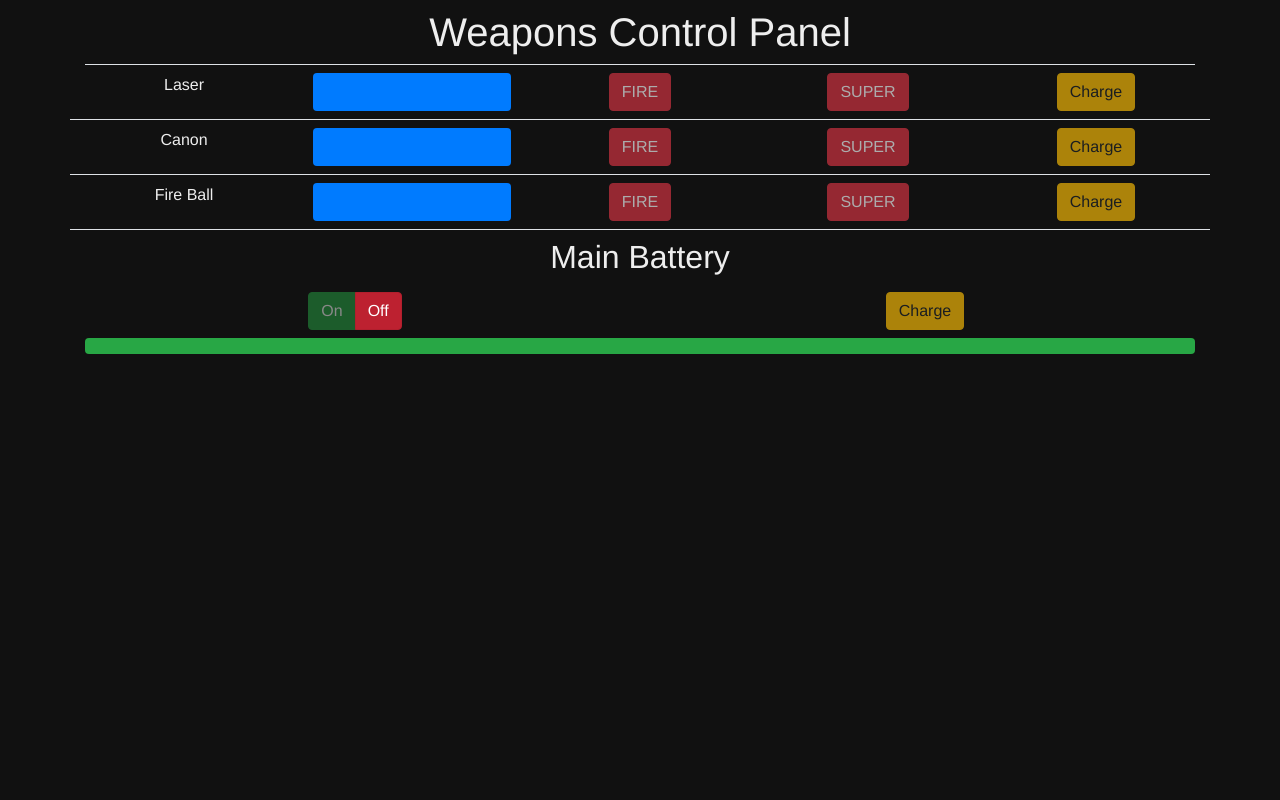
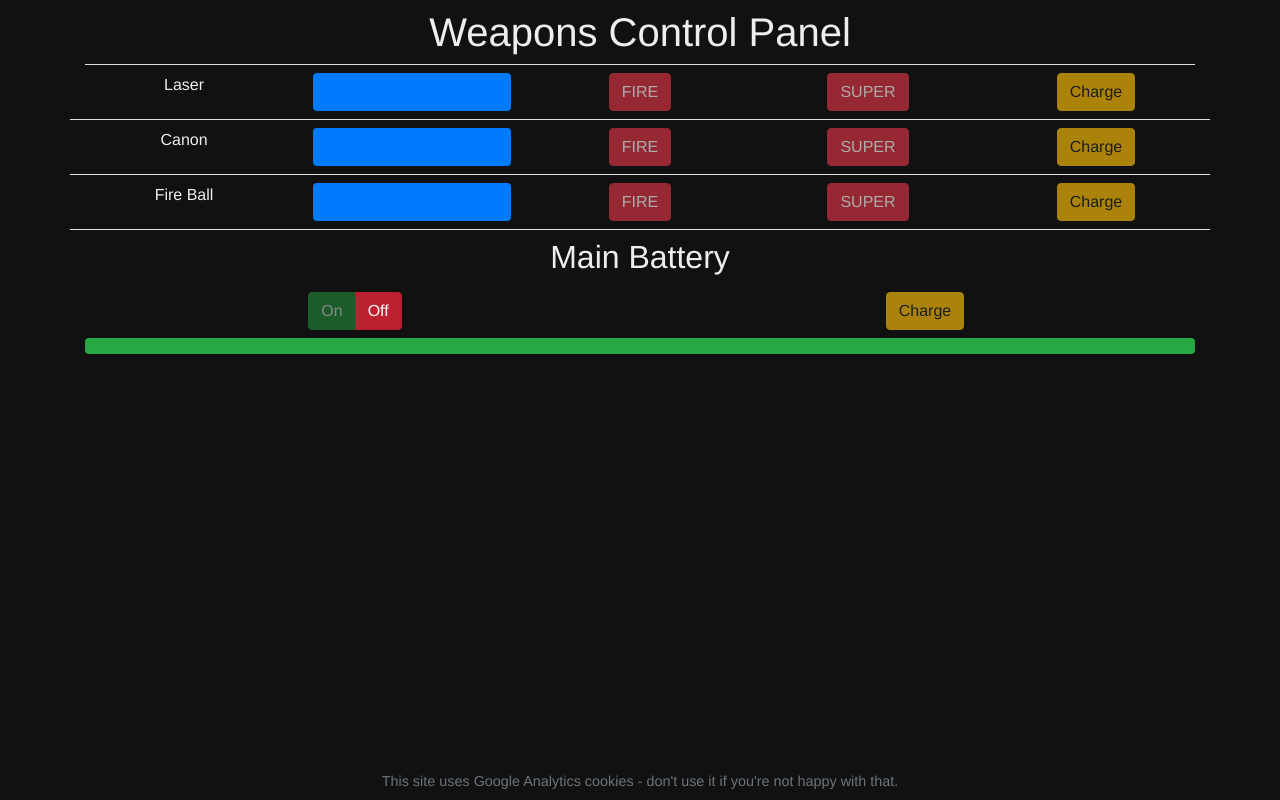
Before and after one commit to Willshaw/travel-control-panel, a Vue app: page / in a window 1280 px wide. Built offline with nearby package versions, Linux system fonts and the light colour scheme.

Commit message:
add GA, add cookie footer

```diff
--- a/package.json
+++ b/package.json
@@ -1,6 +1,6 @@
 {
-  "name": "travel-control-panel",
-  "version": "0.1.0",
+  "name": "weapons-control-panel",
+  "version": "1.0.0",
   "private": true,
   "scripts": {
     "serve": "vue-cli-service serve",
--- a/public/index.html
+++ b/public/index.html
@@ -1,22 +1,28 @@
 <!DOCTYPE html>
 <html lang="en">
+
 <head>
+	<!-- Global site tag (gtag.js) - Google Analytics -->
+	<script async src="https://www.googletagmanager.com/gtag/js?id=UA-30502721-4"></script>
+	<script>
+		window.dataLayer = window.dataLayer || [];
+      function gtag(){dataLayer.push(arguments);}
+      gtag('js', new Date());
+
+      gtag('config', 'UA-30502721-4');
+	</script>
 	<meta charset="utf-8" />
 	<meta http-equiv="X-UA-Compatible" content="IE=edge" />
-    <meta
-      name="viewport"
-      content="width=device-width,initial-scale=1.0,user-scalable=no"
-    />
+	<meta name="viewport" content="width=device-width,initial-scale=1.0,user-scalable=no" />
 	<link rel="manifest" href="manifest.json" />
 	<link rel="icon" href="<%= BASE_URL %>favicon.ico" />
-    <title>codesandbox</title>
+	<title>Weapons Control Panel</title>
 </head>
+
 <body>
 	<noscript>
-      <strong
-        >We're sorry but codesandbox doesn't work properly without JavaScript
-        enabled. Please enable it to continue.</strong
-      >
+		<strong>We're sorry but codesandbox doesn't work properly without JavaScript
+			enabled. Please enable it to continue.</strong>
 	</noscript>
 	<div id="app"></div>
 	<!-- built files will be auto injected -->
@@ -29,4 +35,5 @@
       });
     }
 </script>
+
 </html>
--- a/src/App.vue
+++ b/src/App.vue
@@ -1,10 +1,13 @@
 <template>
   <div id="app" class="control-panel container">
+    <!-- title row -->
     <div class="row">
       <div class="col">
         <h1 class="mt-2 pb-2 mb-2 border-bottom">Weapons Control Panel</h1>
       </div>
     </div>
+
+    <!-- controls -->
     <div class="row">
       <div class="col">
         <Control
@@ -63,6 +66,12 @@
         </div>
       </div>
     </div>
+
+    <footer class="footer">
+      <div class="container">
+        <span class="text-muted">This site uses Google Analytics cookies - don't use it if you're not happy with that.</span>
+      </div>
+    </footer>
   </div>
 </template>
 
@@ -74,6 +83,11 @@ body {
   color: #EEE;
 }
 
+body {
+  display: -ms-flexbox !important;
+  display: flex !important;
+}
+
 .control-panel {
   font-family: "Avenir", Helvetica, Arial, sans-serif;
   -webkit-font-smoothing: antialiased;
@@ -83,6 +97,30 @@ body {
 
 .faded {
   opacity: 0.5;
+}
+
+.footer {
+  position: fixed;
+  left: 0px;
+  bottom: 0px;
+  width: 100%;
+  padding: 0.5em 0;
+  font-size: 0.9em;
+}
+
+/* IE 6 */
+* html #footer {
+  position: absolute;
+  top: expression(
+    (
+        0- (footer.offsetHeight)+
+          (
+            document.documentElement.clientHeight ?
+              document.documentElement.clientHeight: document.body.clientHeight
+          )+ (ignoreMe = document.documentElement.scrollTop ?
+              document.documentElement.scrollTop: document.body.scrollTop)
+      )+"px"
+  );
 }
 </style>
 
```
Lines whose indentation alone changed are shown as unchanged.
